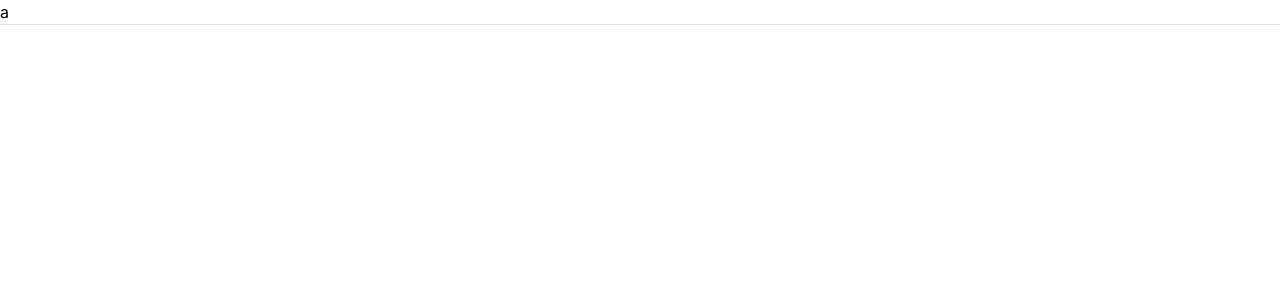
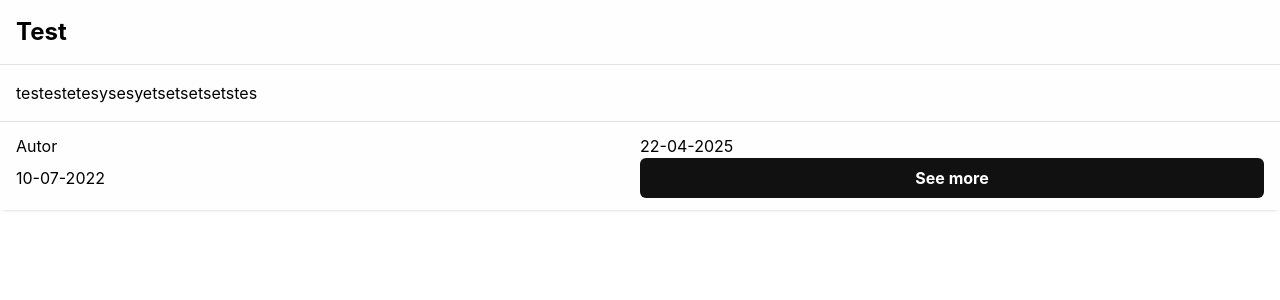
Before and after one commit to natanrizzo/blog-enrichment-mvp, a React (Vite) app: page / in a window 1280 px wide. Shown: the top 300 px of the page. Built offline with nearby package versions, Linux system fonts and the light colour scheme.

Commit message:
:sparkles: card component

```diff
--- /dev/null
+++ b/src/components/button.tsx
@@ -0,0 +1,21 @@
+type ButtonProps = {
+    children: string;
+    size?: "sm" | "md" | "lg";
+    onClick?: () => void;
+}
+
+
+
+const Button = ({
+    children,
+}: ButtonProps) => {
+    return (
+        <button
+            className="bg-[var(--button)] font-bold text-white px-3 py-2 rounded-md transition-all duration-300 cursor-pointer hover:bg-[var(--secondary)]"
+        >
+            { children }
+        </button>
+    )
+}
+
+export default Button;
--- a/src/components/card.tsx
+++ b/src/components/card.tsx
@@ -1,22 +1,23 @@
 import { ReactNode } from "react";
 import CardFooter from "./cardFooter";
+import CardTitle from "./cardTitle";
+import CardContent from "./cardContent";
 
 type CardProps = {
     className?: string;
-    children?: ReactNode;
 }
 
 const Card = ({
     className,
-    children
 }: CardProps) => {
-    const baseClassname = "bg-[var(--primary)] rounded-md transition-all duration-500 hover:shadow-md";
+    const baseClassname = "bg-[var(--primary)] rounded-md transition-all shadow-sm duration-300 hover:shadow-md";
     const cardClassname = `${baseClassname} ${className}`;
 
     return (
         <div className={cardClassname}>
-            { children }
-            <CardFooter/>
+            <CardTitle title="Test" />
+            <CardContent text="testestetesysesyetsetsetsetstes" />
+            <CardFooter author="Autor" creationDate="22-04-2025" publishDate="10-07-2022" />
         </div>
     )
 }
--- /dev/null
+++ b/src/components/cardContent.tsx
@@ -0,0 +1,17 @@
+import Typography from "./typography";
+
+type CardContentProps = {
+    text: string;
+}
+
+const CardContent = ({
+    text,
+}: CardContentProps) => {
+    return (
+        <div className="bg-[var(--primary)] p-4 max-h-24 overflow-hidden">
+            <Typography type="paragraph">{text}</Typography>
+        </div>
+    )
+}
+
+export default CardContent;
--- a/src/components/cardFooter.tsx
+++ b/src/components/cardFooter.tsx
@@ -1,13 +1,25 @@
+import Button from "./button";
+import Typography from "./typography";
+
 type CardFooterProps = {
-
+    href?: string;
+    author?: string;
+    creationDate?: string;
+    publishDate?: string;
 }
 
 const CardFooter = ({
-
+    href,
+    author,
+    creationDate,
+    publishDate,
 }: CardFooterProps) => {
     return (
-        <div className="border-t-1 border-[var(--secondary-border)] py-3 px-4">
-
+        <div className="bg-[var(--primary)] items-center border-t-1 border-[var(--secondary-border)] py-3 px-4 grid grid-cols-2">
+            <Typography type="paragraph">{author}</Typography>
+            <Typography type="paragraph">{creationDate}</Typography>
+            <Typography type="paragraph">{publishDate}</Typography>
+            <Button onClick={() => {}}>See more</Button>
         </div>
     )
 }
--- /dev/null
+++ b/src/components/cardTitle.tsx
@@ -0,0 +1,17 @@
+import Typography from "./typography";
+
+type CardTitleProps = {
+    title: string;
+}
+
+const CardTitle = ({
+    title,
+}: CardTitleProps) => {
+    return (
+        <div className="bg-[var(--primary)] p-4 border-b-1 border-[var(--secondary-border)]">
+            <Typography type="title">{title}</Typography>
+        </div>
+    )
+}
+
+export default CardTitle;
--- a/src/components/typography.tsx
+++ b/src/components/typography.tsx
@@ -15,10 +15,10 @@ const typeElements: Record<NonNullable<TypographyProps["type"]>, ElementType> =
 }
 
 const typeStyles: Record<NonNullable<TypographyProps["type"]>, string> = {
-    "title": "",
-    "subtitle": "",
-    "paragraph": "",
-    "caption": "",
+    "title": "font-bold text-2xl",
+    "subtitle": "font-bold text-xl",
+    "paragraph": "text-md",
+    "caption": "font-light text-sm",
 }
 
 const Typography = ({
@@ -28,11 +28,11 @@ const Typography = ({
     children,
 }: TypographyProps) => {
     const baseClassName = "";
-
+    const typoClassName = typeStyles[type];
 
     const Typo = typeElements[type];
     const content = <Typo
-        className={className}
+        className={`${baseClassName} ${typoClassName} ${className}`}
     >
         { children }
     </Typo>
--- a/src/index.css
+++ b/src/index.css
@@ -3,5 +3,6 @@
 :root {
   --primary: #fefefe;
   --secondary: #333;
+  --button: #111;
   --secondary-border: rgba(3,3,3, .1);
 }
```
Also changed, not shown: 1 other file (tests, documents, lock files or other folders).
